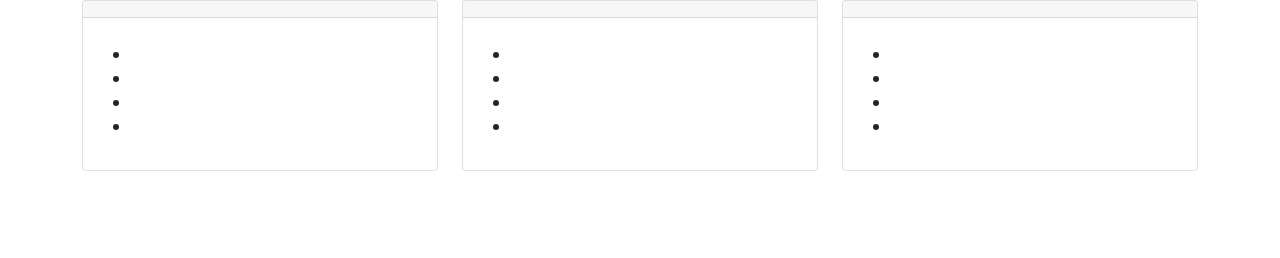
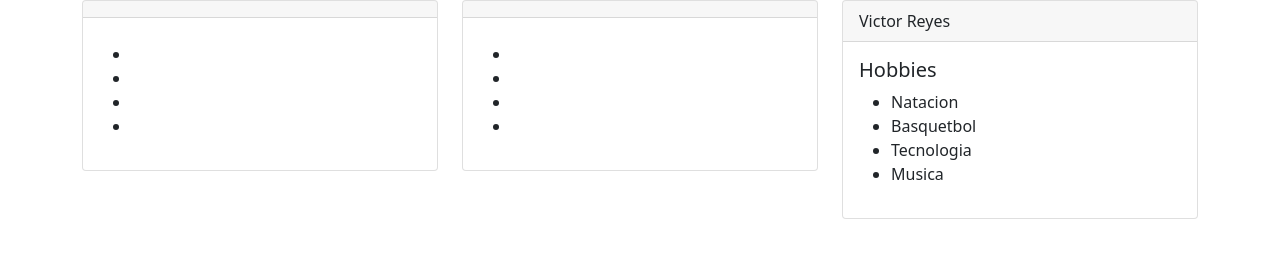
Before and after one commit to fiveandroid/hobbies, a plain HTML site: page index.html in a window 1280 px wide. Drawn offline with nearby package versions, Linux system fonts and the light colour scheme.

Commit message:
Card Victor

```diff
--- a/index.html
+++ b/index.html
@@ -55,15 +55,15 @@
           <div class="col-4">
             <div class="card">
               <div class="card-header">
-
+                Victor Reyes
               </div>
               <div class="card-body">
-                <h5 class="card-title"></h5>
+                <h5 class="card-title">Hobbies</h5>
                 <ul>
-                  <li></li>
-                  <li></li>
-                  <li></li>
-                  <li></li>
+                  <li>Natacion</li>
+                  <li>Basquetbol</li>
+                  <li>Tecnologia</li>
+                  <li>Musica</li>
                 </ul>
               </div>
             </div>
```
